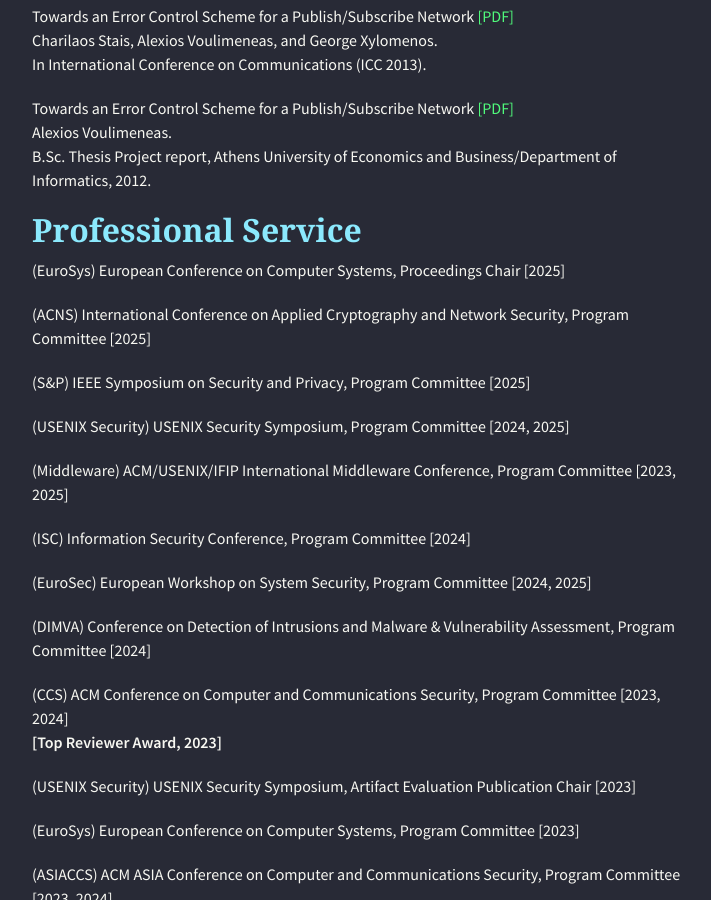
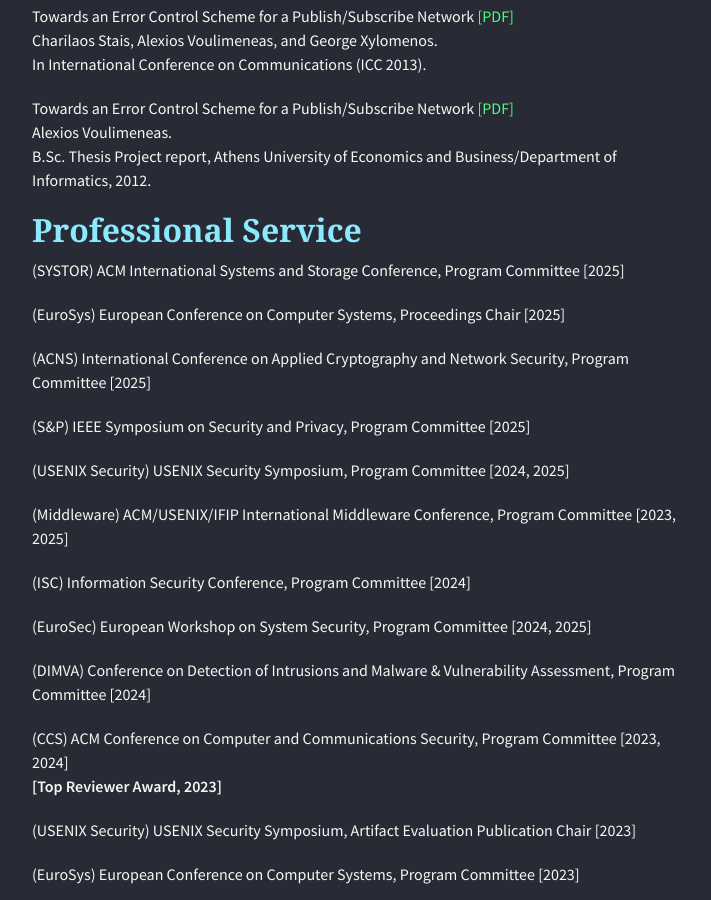
Before and after one commit to alexios-voulimeneas/alexios-voulimeneas.github.io, a Jekyll site: the page built from index.md, in a window 1280 px wide and 900 px high, scrolled down 3406 px. Shown: the whole window, without its empty margins (283-994 px from the left). Built offline with Jekyll 4.4.1, drawn with Linux system fonts in a browser that asks for light colours; nearby versions of some CDN libraries; the repository's description, which GitHub fills in, is left out.

Commit message:
Update index.md

```diff
--- a/index.md
+++ b/index.md
@@ -110,6 +110,8 @@
 
 ## [](#header-2) Professional Service
 
+(SYSTOR) ACM International Systems and Storage Conference, Program Committee [2025]
+
 (EuroSys) European Conference on Computer Systems, Proceedings Chair [2025]
 
 (ACNS) International Conference on Applied Cryptography and Network Security, Program Committee [2025]
```
